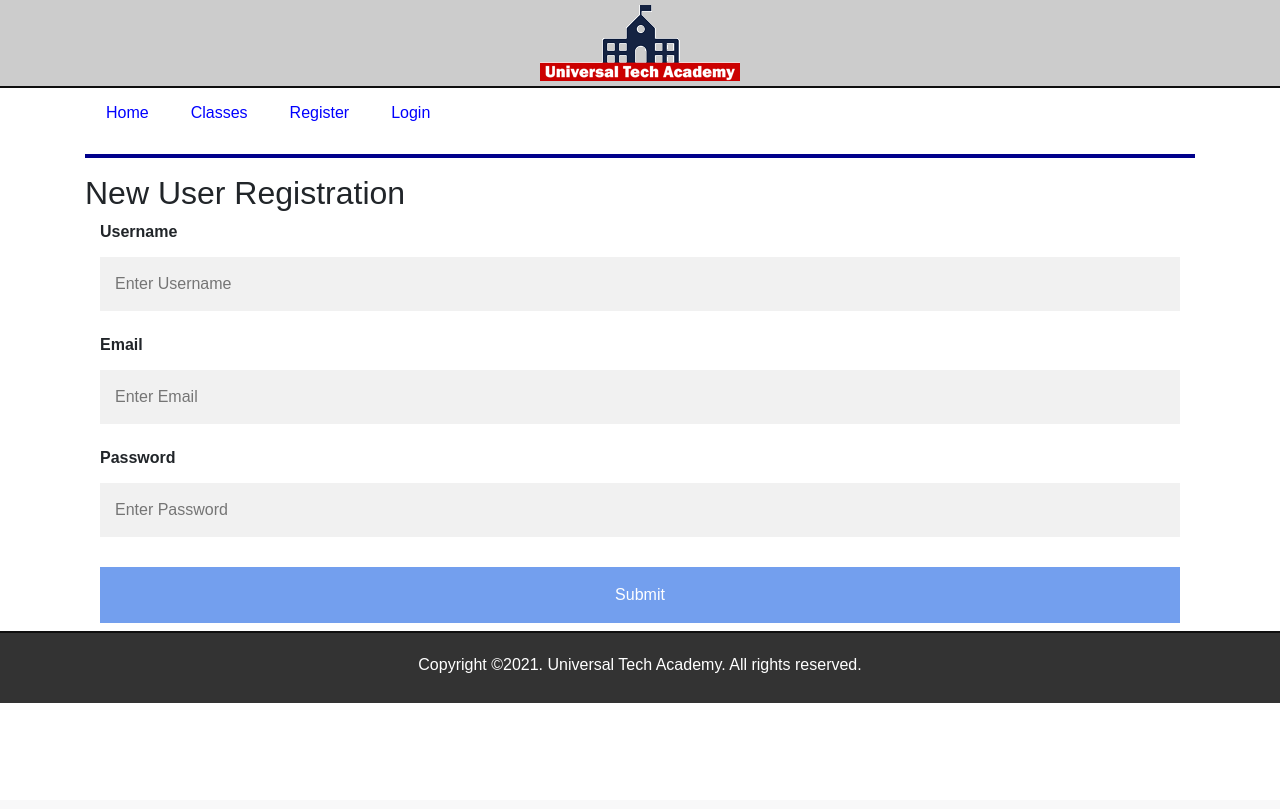
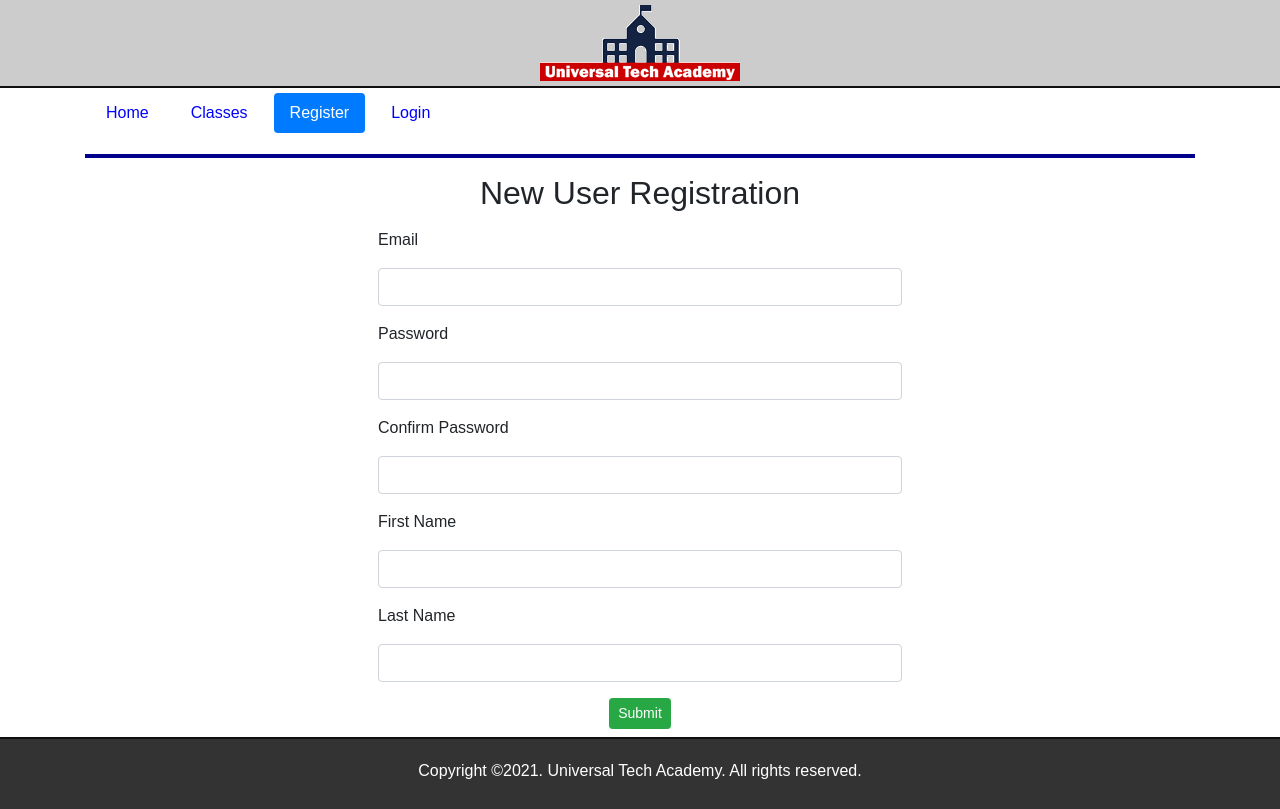
Before and after one commit to NiteshBabu/flask-enrollment, a Flask app: page /register in a window 1280 px wide. Before the commit the page ends 703 px from the top, so only its background shows below. Run offline with Flask 2, Linux system fonts and the light colour scheme; some libraries are stand-ins or nearby versions.

Commit message:
Updated Config , routes, css, templates & __init__ file

```diff
--- a/application/__init__.py
+++ b/application/__init__.py
@@ -1,6 +1,12 @@
 from flask import Flask
+from config import Config
+from flask_mongoengine import MongoEngine
+
 app = Flask(__name__)
+app.config.from_object(Config)
 
+db = MongoEngine()
+db.init_app(app)
 
 from . import routes
 
--- /dev/null
+++ b/application/form.py
@@ -0,0 +1,26 @@
+from flask_wtf import FlaskForm
+from wtforms import StringField, PasswordField, SubmitField, BooleanField
+from wtforms.validators import DataRequired, Email, Length, EqualTo, ValidationError
+from .models import User
+
+
+class LoginForm(FlaskForm):
+  email = StringField("Email", validators=[DataRequired(), Email()])
+  password = PasswordField("Password", validators=[DataRequired(), Length(min=6, max=15)])
+  remember_me = BooleanField("Remember Me")
+  submit = SubmitField("Login")
+
+
+class RegistrationForm(FlaskForm):
+  email = StringField("Email", validators=[DataRequired(), Email()])
+  password = PasswordField("Password", validators=[
+                            DataRequired(), Length(min=6, max=15)])
+  confirm_password = PasswordField("Confirm Password", validators=[
+                            DataRequired(), Length(min=6, max=15), EqualTo('password')])
+  first_name = StringField("First Name", validators=[DataRequired()])
+  last_name = StringField("Last Name", validators=[DataRequired()])
+  submit = SubmitField("Register")
+
+  def validate_email(self, email):
+    if User.objects(email=email.data):
+      raise ValidationError('Email already in use, Try other one !!')
--- a/application/routes.py
+++ b/application/routes.py
@@ -1,6 +1,9 @@
+from flask.globals import request
 from . import app
-from flask import render_template
+from .form import LoginForm, RegistrationForm
+from flask import render_template, redirect, flash
 import json
+from .models import User
 
 # creating routes
 @app.route('/')
@@ -8,25 +11,50 @@ import json
 def index():
   return render_template('index.html', login=True)
 
-@app.route('/login')
+@app.route('/login', methods=['GET', 'POST'])
 def login():
-  return render_template('login.html')
+  form = LoginForm(request.form or None)
+  if form.validate_on_submit():
+    email = form.email.data
+    password = form.password.data
+
+    user = User.objects(email=email).first()
+    if user and user.password == (password):
+      flash(f"{user.first_name}, Successfully Logged In !!", "success")
+      return redirect('index')
+    else:
+      flash("Something Went Wrong !!", "danger")
+  return render_template('login.html', title="login", form=form, login=True)
 
 
-@app.route('/register')
+@app.route('/register', methods=["POST", "GET"])
 def register():
-  return render_template('register.html')
+  form = RegistrationForm(request.form or None)
+  if form.validate_on_submit():
+      flash("Created Account Successfully, Please Login !!", "success")
+
+  return render_template('register.html', title="New User Registration", form=form, register=True)
 
 
+@app.route('/courses/<string:term>/')
 @app.route('/courses')
-def courses():
+def courses(term=None):
   courseData = None
-  term = 6
   with open('application/models/courses.json', 'r') as f:
     courseData = json.load(f)
-  return render_template('courses.html', courseData=courseData, term=term)
+  return render_template('courses.html', courseData=courseData, term=term.title(), courses=True)
 
 
-@app.route('/enrollment')
+@app.route('/enrollment', methods=['POST'])
 def enrollment():
-  return render_template('enrollment.html')
+  # print(request.form.to_dict())
+
+  # course_id = request.form.get('course_id')
+  # title = request.form.get('title')
+  # term = request.form.get('term')
+  # data ={git
+  #   'course_id' : course_id,
+  #   'title' : title,
+  #   'term' : term,
+  # }
+  return render_template('enrollment.html', data={**request.form}, enrollment=True)
--- a/application/static/css/main.css
+++ b/application/static/css/main.css
@@ -39,8 +39,8 @@ hr {
     background-color: darkblue;
     border: 0 none;
 }
-
-input[type=text], input[type=password] {
+/*
+input[type=text]{
     width: 100%;
     padding: 15px;
     margin: 5px 0 22px 0;
@@ -51,8 +51,8 @@ input[type=text], input[type=password] {
 
 input[type=text]:focus, input[type=password]:focus {
     background-color: #ddd;
-    outline: none;
-}
+    outline: none !important;
+} */
 
 .top-container {
     background: #ccc;
--- a/application/templates/enrollment.html
+++ b/application/templates/enrollment.html
@@ -5,7 +5,7 @@
         <div class="col-md-12 text-center">
             <h1>You are enrolled in:</h1>
 
-            <p>Course ID: {{ data.id }}</p>
+            <p>Course ID: {{ data.courseID }}</p>
             <p>Course Title: {{ data.title }}</p>
             <p>Course Term: {{ data.term }}</p>
 
--- a/application/templates/layout.html
+++ b/application/templates/layout.html
@@ -4,15 +4,25 @@
     <title>UTA - Home Page</title>
     <link rel="stylesheet" href="https://maxcdn.bootstrapcdn.com/bootstrap/4.0.0/css/bootstrap.min.css"
           integrity="sha384-Gn5384xqQ1aoWXA+058RXPxPg6fy4IWvTNh0E263XmFcJlSAwiGgFAW/dAiS6JXm" crossorigin="anonymous">
-    <link rel="stylesheet" href="static/css/main.css"/>
+    <link rel="stylesheet" href="{{ url_for('static', filename='/css/main.css')}}"/>
 </head>
 <body>
 
-<div class="container-fluid text-center top-container">
-    <img src="static/images/uta-logo-200.png">
+    <div class="container-fluid text-center top-container">
+    <img src="{{ url_for('static', filename='/images/uta-logo-200.png')}}">
 </div>
 <div class="container">
     {% include "includes/nav.html" %}
+
+    {% with messages = get_flashed_messages(with_categories=true) %}
+        {% if messages %}
+            {% for category, msg in messages %}
+                <div class="alert alert-{{category}}">
+                    <p>{{ msg }}</p>
+                </div>
+            {% endfor %}
+        {% endif %}
+    {% endwith %}
 
     {% block content %}{% endblock %}
 
--- a/application/templates/register.html
+++ b/application/templates/register.html
@@ -2,20 +2,63 @@
     {% extends "layout.html" %}
 
     {% block content %}
-    <h2>New User Registration</h2>
+    <h2 class="text-center">{{ title }}</h2>
 
     <div class="container">
-        <form name="register" action="register.php" method="get">
-            <label for="username"><b>Username</b></label>
-            <input type="text" placeholder="Enter Username" name="username" required>
-            <br>
-            <label for="email"><b>Email</b></label>
-            <input type="text" placeholder="Enter Email" name="email" required>
-            <br>
-            <label for="password"><b>Password</b></label>
-            <input type="password" placeholder="Enter Password" name="password" required>
-            <br class="clear">
-            <input class="btn-submit" type="submit" name="submit">
+        <form name="register" action="" method="post" class="col-sm-6 p-2  mx-auto">
+            <div class="form-group">
+                <label>
+                    {{ form.email.label }}
+                </label>
+                    {{ form.email(class="form-control") }}
+
+                {% for err in form.email.errors %}
+                    <p class="text-danger">{{ err }}</p>
+                {% endfor %}
+            </div>
+            <div class="form-group">
+                <label>
+                    {{ form.password.label }}
+                </label>
+                {{ form.password(class="form-control") }}
+
+                {% for err in form.password.errors %}
+                    <p class="text-danger">{{ err }}</p>
+                {% endfor %}
+            </div>
+            <div class="form-group">
+                <label>
+                    {{ form.confirm_password.label }}
+                </label>
+                {{ form.confirm_password(class="form-control") }}
+
+                {% for err in form.confirm_password.errors %}
+                    <p class="text-danger">{{ err }}</p>
+                {% endfor %}
+            </div>
+            <div class="form-group">
+                <label>
+                    {{ form.first_name.label }}
+                </label>
+                {{ form.first_name(class="form-control") }}
+
+                {% for err in form.first_name.errors %}
+                    <p class="text-danger">{{ err }}</p>
+                {% endfor %}
+            </div>
+            <div class="form-group">
+                <label>
+                    {{ form.last_name.label }}
+                </label>
+                {{ form.last_name(class="form-control") }}
+
+                {% for err in form.last_name.errors %}
+                    <p class="text-danger">{{ err }}</p>
+                {% endfor %}
+            </div>
+            <div class="col-sm-12 text-center">
+                <button class="btn btn-sm btn-success">Submit</button>
+            </div>
         </form>
     </div>
     {% endblock %}
--- a/config.py
+++ b/config.py
@@ -3,3 +3,4 @@ import secrets
 
 class Config(object):
   SECRET_KEY = os.environ.get('SECRET_KEY') or secrets.token_hex(26)
+  MONGODB_SETTINGS = { "db" : "Enrollment" }
```
Also changed, not shown: application/models.py (added, +28 -0 lines), application/templates/login.html (+30 -12 lines), 2 other files.
